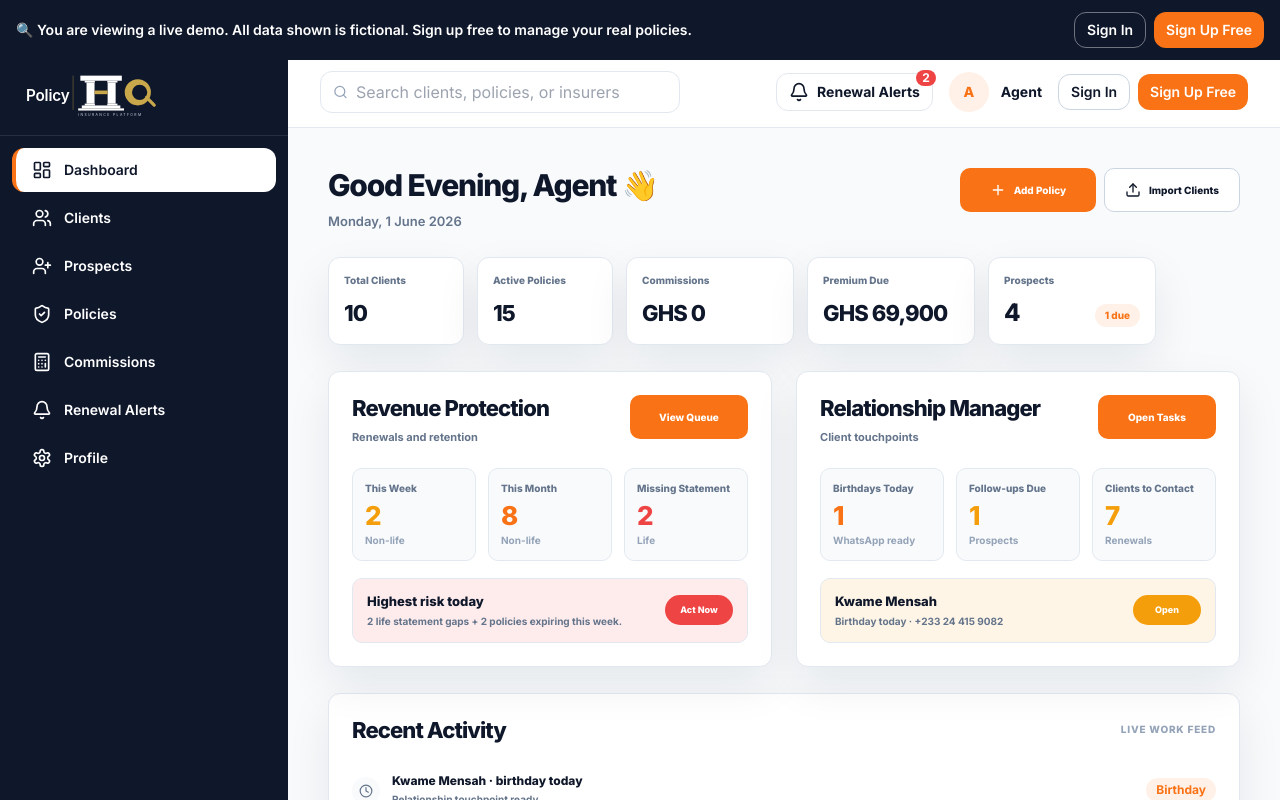
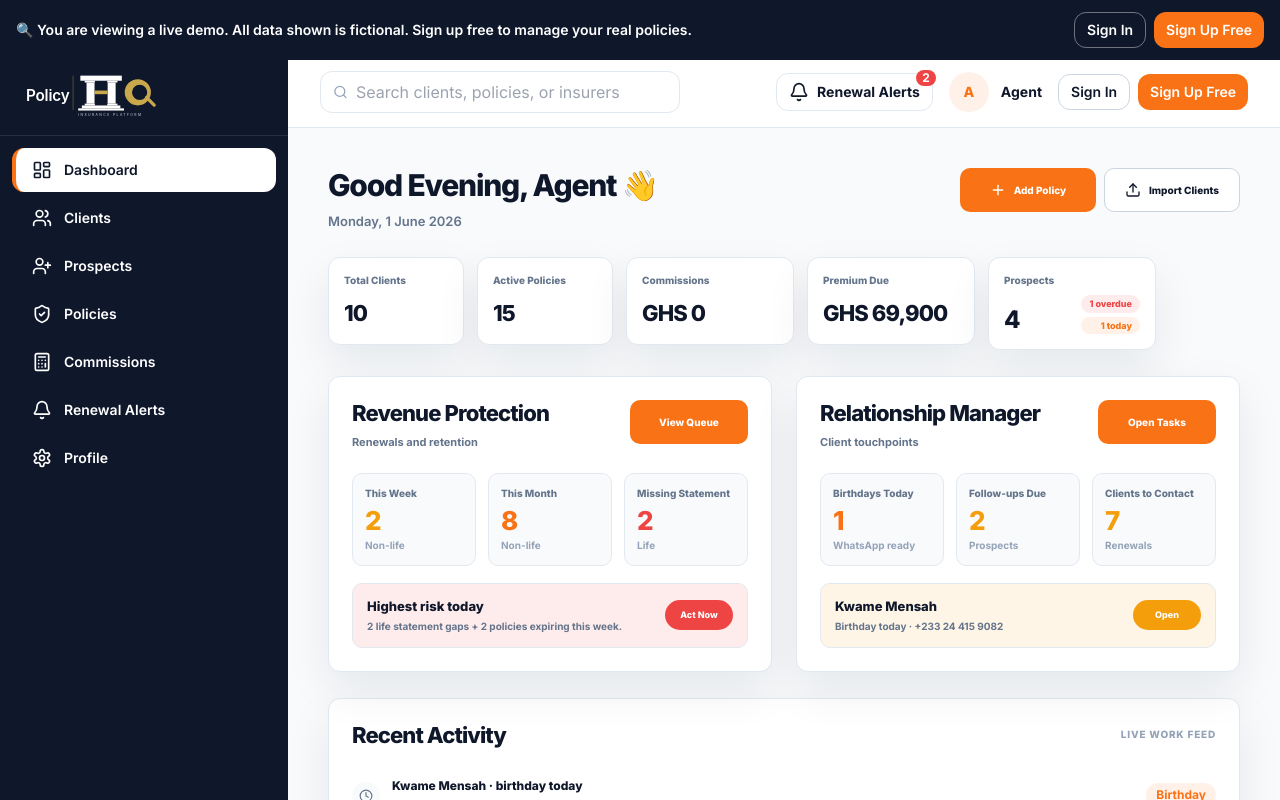
Before and after one commit to mrprincewinez1-glitch/PolicyHQ, a Next.js app: page /demo in a window 1280 px wide. Shown: the top 800 px of the page. Built offline with nearby package versions, Linux system fonts and the light colour scheme.

Commit message:
Surface overdue prospect follow-ups

```diff
--- a/app/(app)/prospects/page.tsx
+++ b/app/(app)/prospects/page.tsx
@@ -4,5 +4,6 @@ import { getAuthenticatedAppData } from "@/lib/data";
 export default async function ProspectsPage({ searchParams }: { searchParams?: Promise<{ filter?: string }> }) {
   const params = await searchParams;
   const data = await getAuthenticatedAppData();
-  return <AppShell initialData={data} section="prospects" prospectFilter={params?.filter === "today" ? "today" : undefined} />;
+  const prospectFilter = params?.filter === "today" || params?.filter === "overdue" ? params.filter : undefined;
+  return <AppShell initialData={data} section="prospects" prospectFilter={prospectFilter} />;
 }
--- a/app/demo/[section]/page.tsx
+++ b/app/demo/[section]/page.tsx
@@ -5,11 +5,13 @@ import { demoData } from "@/lib/demo-data";
 const sections = ["dashboard", "clients", "prospects", "policies", "commissions", "notifications", "profile"] as const;
 const focusSections = ["birthdays", "anniversaries", "life-retention", "lapse-shield"] as const;
 
-export default async function DemoSectionPage({ params }: { params: Promise<{ section: string }> }) {
+export default async function DemoSectionPage({ params, searchParams }: { params: Promise<{ section: string }>; searchParams?: Promise<{ filter?: string }> }) {
   const { section } = await params;
+  const query = await searchParams;
   if (focusSections.includes(section as typeof focusSections[number])) {
     return <AppShell initialData={demoData} section="dashboard" demo dashboardFocus={section as typeof focusSections[number]} />;
   }
   if (!sections.includes(section as typeof sections[number])) notFound();
-  return <AppShell initialData={demoData} section={section as typeof sections[number]} demo />;
+  const prospectFilter = section === "prospects" && (query?.filter === "today" || query?.filter === "overdue") ? query.filter : undefined;
+  return <AppShell initialData={demoData} section={section as typeof sections[number]} demo prospectFilter={prospectFilter} />;
 }
--- a/components/app/app-shell-client.tsx
+++ b/components/app/app-shell-client.tsx
@@ -163,7 +163,7 @@ export function AppShell({
   renewalRange?: "week" | "next-week" | "month";
   dashboardFocus?: "birthdays" | "anniversaries" | "life-retention" | "lapse-shield" | "recovered-life";
   clientId?: string;
-  prospectFilter?: "today";
+  prospectFilter?: "today" | "overdue";
   policyFilter?: "needs-review";
   commissionFilter?: "paid-this-month";
 }) {
@@ -845,7 +845,7 @@ export function AppShell({
   ) : active === "prospects" ? (
     <Prospects
       prospects={filteredProspects}
-      dueTodayOnly={prospectFilter === "today"}
+      initialTimeFilter={prospectFilter === "overdue" ? "Overdue" : prospectFilter === "today" ? "Today" : "All"}
       onAdd={() => blockWrite() || setModal({ type: "prospect" })}
       onEdit={(prospect) => blockWrite() || setModal({ type: "prospect", prospect })}
       onDelete={(prospect) => blockWrite() || setModal({ type: "confirm", title: "Delete prospect?", body: `This will permanently delete ${prospect.full_name} from your prospects list.`, action: () => deleteProspect(prospect) })}
@@ -1095,10 +1095,12 @@ function Dashboard({
 }) {
   const active = activePolicies(data.policies);
   const premiumDueThisMonth = expiringThisMonth(data.policies).reduce((sum, policy) => sum + policy.premium_amount, 0);
-  const followUpsDueToday = data.prospects.filter(isProspectDueToday).length;
+  const prospectMetrics = prospectQueueMetrics(data.prospects);
+  const followUpsDueToday = prospectMetrics.today;
+  const prospectFollowUpsDue = prospectMetrics.today + prospectMetrics.overdue;
   const dashboardMix = dashboardBusinessMix(data);
   const revenueMetrics = dashboardRevenueMetrics(data.policies, data.lapse_shield_cases, dashboardMix, base);
-  const relationshipMetrics = dashboardRelationshipMetrics(data.policies, dashboardMix, todaysBirthdays.length, followUpsDueToday, base);
+  const relationshipMetrics = dashboardRelationshipMetrics(data.policies, dashboardMix, todaysBirthdays.length, prospectFollowUpsDue, base);
   const activities = dashboardActivities(data, todaysBirthdays, base, openPolicy);
   const needsReviewCount = data.policies.filter(needsPolicyReview).length;
 
@@ -1129,7 +1131,7 @@ function Dashboard({
         <DashboardStatLink label="Active Policies" value={active.length} href={navHref(base, "policies")} />
         <DashboardStatLink label="Commissions" value={formatDashboardCurrency(totalPaidThisMonth)} href={`${navHref(base, "commissions")}?filter=paid-this-month`} wide />
         <DashboardStatLink label="Premium Due" value={formatDashboardCurrency(premiumDueThisMonth)} href={`${base}/renewals/month`} wide />
-        <ProspectsDashboardCard total={data.prospects.length} dueToday={followUpsDueToday} href={navHref(base, "prospects")} />
+        <ProspectsDashboardCard total={data.prospects.length} dueToday={followUpsDueToday} overdue={prospectMetrics.overdue} href={navHref(base, "prospects")} />
       </div>
       {needsReviewCount ? <NeedsReviewPrompt count={needsReviewCount} href={`${navHref(base, "policies")}?filter=needs-review`} /> : null}
       <div className="grid gap-6 lg:grid-cols-2">
@@ -1449,7 +1451,7 @@ function DashboardQuickActionDrawer({ action, data, base, onClose, updateRenewal
         : [];
   const birthdays = action.type === "birthdays" ? data.clients.filter((client) => isBirthdayToday(client.date_of_birth)) : [];
   const followUps = action.type === "follow-ups"
-    ? sortProspectsByFollowUp(data.prospects.filter((prospect) => prospectMatchesTimeFilter(prospect, "Today") && prospectMatchesStatusFilter(prospect, "All Active")))
+    ? sortProspectsByFollowUp(data.prospects.filter(isProspectFollowUpDue))
     : [];
   const total = policies.length + birthdays.length + followUps.length;
 
@@ -2043,16 +2045,20 @@ function EmptyFocusState({ title, body }: { title: string; body: string }) {
   );
 }
 
-function ProspectsDashboardCard({ total, dueToday, href }: { total: number; dueToday: number; href: string }) {
-  return (
-    <Link href={href} className="rounded-xl focus:outline-none focus:ring-2 focus:ring-accent">
+function ProspectsDashboardCard({ total, dueToday, overdue, href }: { total: number; dueToday: number; overdue: number; href: string }) {
+  const destination = overdue > 0 ? `${href}?filter=overdue` : dueToday > 0 ? `${href}?filter=today` : href;
+  return (
+    <Link href={destination} className="rounded-xl focus:outline-none focus:ring-2 focus:ring-accent">
       <Card className="min-h-[88px] cursor-pointer overflow-hidden transition hover:-translate-y-0.5 hover:border-accent hover:shadow-md xl:w-[168px]">
         <CardContent className="p-[15px]">
           <p className="text-[10px] font-extrabold leading-[14px] text-slate-500">Prospects</p>
-          <div className="mt-3 flex items-end justify-between gap-3">
+          <div className="mt-2 flex items-end justify-between gap-2">
             <strong className="block text-2xl font-extrabold leading-7 tracking-[-0.04em] text-primary">{total}</strong>
-            <div className="rounded-full bg-accent/10 px-2.5 py-1 text-[10px] font-extrabold text-accent">
-              {dueToday} due
+            <div className="space-y-1 text-right">
+              {overdue > 0 ? <div className="rounded-full bg-danger/10 px-2 py-0.5 text-[9px] font-extrabold text-danger">{overdue} overdue</div> : null}
+              <div className="rounded-full bg-accent/10 px-2 py-0.5 text-[9px] font-extrabold text-accent">
+                {dueToday} today
+              </div>
             </div>
           </div>
         </CardContent>
@@ -2128,12 +2134,12 @@ function RenewalList({ title, policies, base, updateRenewal, openPolicy, onBack
   );
 }
 
-type ProspectTimeFilter = "Today" | "This Week" | "Next Week" | "This Month" | "All";
+type ProspectTimeFilter = "Overdue" | "Today" | "This Week" | "Next Week" | "This Month" | "All";
 type ProspectStatusFilter = "All Active" | "New" | "Interested" | "Call Back" | "Converted" | "Not Interested";
 
 function Prospects({
   prospects,
-  dueTodayOnly,
+  initialTimeFilter,
   onAdd,
   onEdit,
   onDelete,
@@ -2141,14 +2147,14 @@ function Prospects({
   onStatusChange
 }: {
   prospects: Prospect[];
-  dueTodayOnly: boolean;
+  initialTimeFilter: ProspectTimeFilter;
   onAdd: () => void;
   onEdit: (prospect: Prospect) => void;
   onDelete: (prospect: Prospect) => void;
   onConvert: (prospect: Prospect) => void;
   onStatusChange: (prospect: Prospect, status: ProspectStatus) => void;
 }) {
-  const [timeFilter, setTimeFilter] = useState<ProspectTimeFilter>(dueTodayOnly ? "Today" : "All");
+  const [timeFilter, setTimeFilter] = useState<ProspectTimeFilter>(initialTimeFilter);
   const [statusFilter, setStatusFilter] = useState<ProspectStatusFilter>("All Active");
   const visible = useMemo(() => sortProspectsByFollowUp(prospects.filter((prospect) => {
     return prospectMatchesStatusFilter(prospect, statusFilter) && prospectMatchesTimeFilter(prospect, timeFilter);
@@ -2194,7 +2200,7 @@ function Prospects({
       </Card>
 
       <div className="grid gap-3 sm:grid-cols-4">
-        <ProspectMetricCard label="Overdue" value={metrics.overdue} tone="danger" onClick={() => setTimeFilter("Today")} />
+        <ProspectMetricCard label="Overdue" value={metrics.overdue} tone="danger" onClick={() => setTimeFilter("Overdue")} />
         <ProspectMetricCard label="Today" value={metrics.today} tone="orange" onClick={() => setTimeFilter("Today")} />
         <ProspectMetricCard label="This Week" value={metrics.thisWeek} tone="primary" onClick={() => setTimeFilter("This Week")} />
         <ProspectMetricCard label="Converted" value={metrics.converted} tone="success" onClick={() => setStatusFilter("Converted")} />
@@ -3554,6 +3560,12 @@ function isProspectDueToday(prospect: Prospect) {
   return prospect.follow_up_date === today;
 }
 
+function isProspectFollowUpDue(prospect: Prospect) {
+  if (!prospect.follow_up_date || ["Converted", "Not Interested"].includes(prospect.status)) return false;
+  const followUpDate = localDate(prospect.follow_up_date);
+  return followUpDate ? followUpDate.getTime() <= startOfLocalDay(new Date()).getTime() : false;
+}
+
 function localDate(value?: string | null) {
   const date = value ? new Date(`${value}T00:00:00`) : null;
   return date && !Number.isNaN(date.getTime()) ? date : null;
@@ -3589,7 +3601,8 @@ function prospectMatchesTimeFilter(prospect: Prospect, filter: ProspectTimeFilte
   const date = localDate(prospect.follow_up_date);
   if (!date) return false;
   const today = startOfLocalDay(new Date());
-  if (filter === "Today") return date.getTime() <= today.getTime();
+  if (filter === "Overdue") return date.getTime() < today.getTime();
+  if (filter === "Today") return date.getTime() === today.getTime();
   if (filter === "This Week") {
     const { start, end } = weekBounds(0);
     return date.getTime() >= start.getTime() && date.getTime() <= end.getTime();
--- a/components/app/app-shell.tsx
+++ b/components/app/app-shell.tsx
@@ -10,7 +10,7 @@ type AppShellProps = {
   renewalRange?: "week" | "next-week" | "month";
   dashboardFocus?: "birthdays" | "anniversaries" | "life-retention" | "lapse-shield" | "recovered-life";
   clientId?: string;
-  prospectFilter?: "today";
+  prospectFilter?: "today" | "overdue";
   policyFilter?: "needs-review";
   commissionFilter?: "paid-this-month";
 };
```
Also changed, not shown: 1 other file (tests, documents, lock files or other folders).
